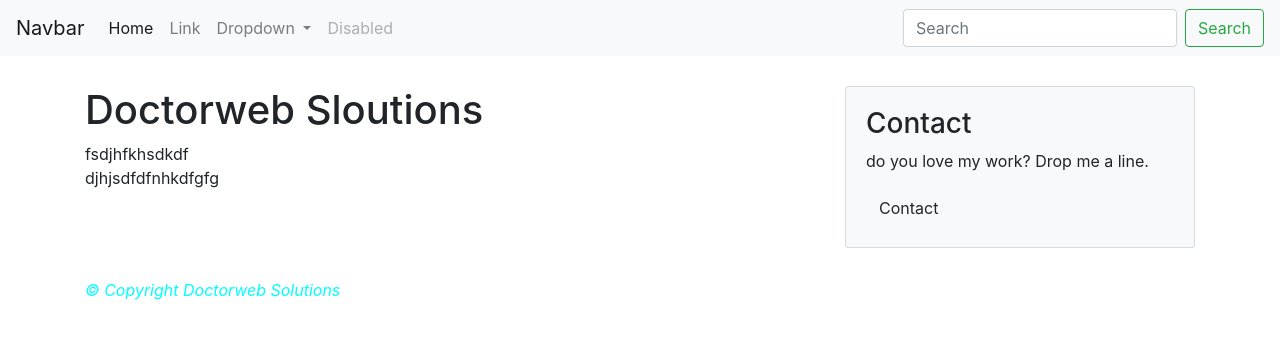
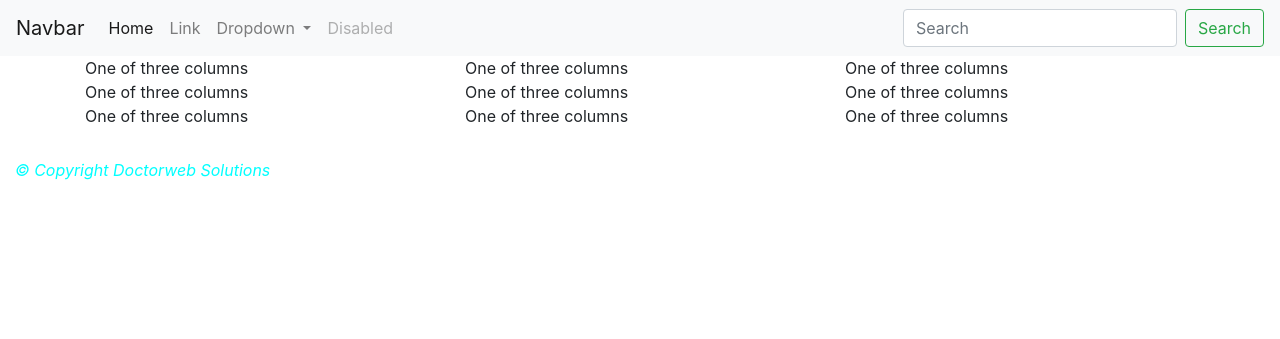
Before and after one commit to doctorwebsolutions/doctorweb, a Jekyll site: the page built from index.md, in a window 1280 px wide. Shown: the top 339 px of the page. Built offline with Jekyll 4.4.1, drawn with Linux system fonts in a browser that asks for light colours; our own code applies the rules of GitHub Pages for plain Markdown files.

Commit message:
Update default.html

```diff
--- a/_layouts/default.html
+++ b/_layouts/default.html
@@ -2,7 +2,7 @@
 <html lang="en">
 
 <head>
-    <meta charset="UTF-8">
+
     <meta name="viewport" content="width=device-width, initial-scale=1.0">
     <meta http-equiv="X-UA-Compatible" content="ie=edge">
     <link rel="stylesheet" href="https://stackpath.bootstrapcdn.com/bootstrap/4.3.1/css/bootstrap.min.css" integrity="sha384-ggOyR0iXCbMQv3Xipma34MD+dH/1fQ784/j6cY/iJTQUOhcWr7x9JvoRxT2MZw1T" crossorigin="anonymous">
@@ -12,11 +12,42 @@
 
 <body>
     {% include header.html %}
-        <div class="container">
-            <div class="row">
-                <div class="col-md-7">{{ content }}</div>
-                <div class="col-md-1"></div>
-                <div class="col-md-4">{% include sidebar.html %}</div>
+        <div class="container-fluid">
+            <div class="row"><div class="container">
+  <div class="row align-items-start">
+    <div class="col">
+      One of three columns{{ contant }}
+    </div>
+    <div class="col">
+      One of three columns
+    </div>
+    <div class="col">
+      One of three columns
+    </div>
+  </div>
+  <div class="row align-items-center">
+    <div class="col">
+      One of three columns
+    </div>
+    <div class="col">
+      One of three columns
+    </div>
+    <div class="col">
+      One of three columns
+    </div>
+  </div>
+  <div class="row align-items-end">
+    <div class="col">
+      One of three columns
+    </div>
+    <div class="col">
+      One of three columns
+    </div>
+    <div class="col">
+      One of three columns
+    </div>
+  </div>
+</div>
 
         </div>
             {% include footer.html %}
```
